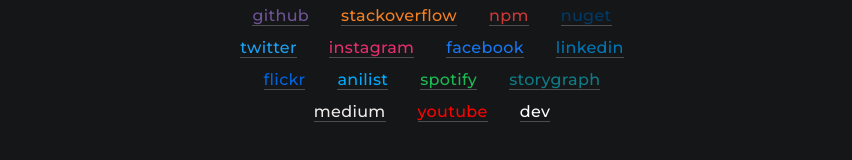
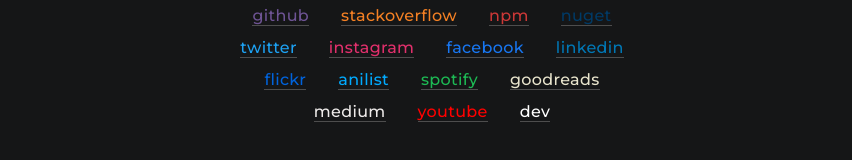
Before and after one commit to cppshane/shaneduffy, an Angular app in the folder site/: page /about in a window 1280 px wide. Shown: the part 1156-1316 px from the top of the page, without its empty margins (208-1060 px from the left). Built offline with nearby package versions, Linux system fonts and the light colour scheme.

Commit message:
Add goodreads

```diff
--- a/site/src/app/components/about/about.component.html
+++ b/site/src/app/components/about/about.component.html
@@ -29,7 +29,7 @@
       <p><a class="text-link color-anilist" target="_blank" href="https://anilist.co/user/cppshane/">anilist</a></p>
       <p><a class="text-link color-spotify" target="_blank"
           href="https://open.spotify.com/user/nigumfffb6vyed80vet4b7kfw?si=8ebb6d4d763a483d">spotify</a></p>
-      <p><a class="text-link color-storygraph" target="_blank" href="https://app.thestorygraph.com/profile/cppshane">storygraph</a>
+      <p><a class="text-link color-goodreads" target="_blank" href="https://www.goodreads.com/user/show/140189982-shane-duffy">goodreads</a>
       </p>
     </div>
     <div class="about-links-container flex-row">
--- a/site/src/styles.css
+++ b/site/src/styles.css
@@ -444,8 +444,8 @@
   color: #FFFFFF;
 }
 
-.color-storygraph {
-  color: #0e7c86;
+.color-goodreads {
+  color: #E9E5CD;
 }
 
 .color-spotify {
```
